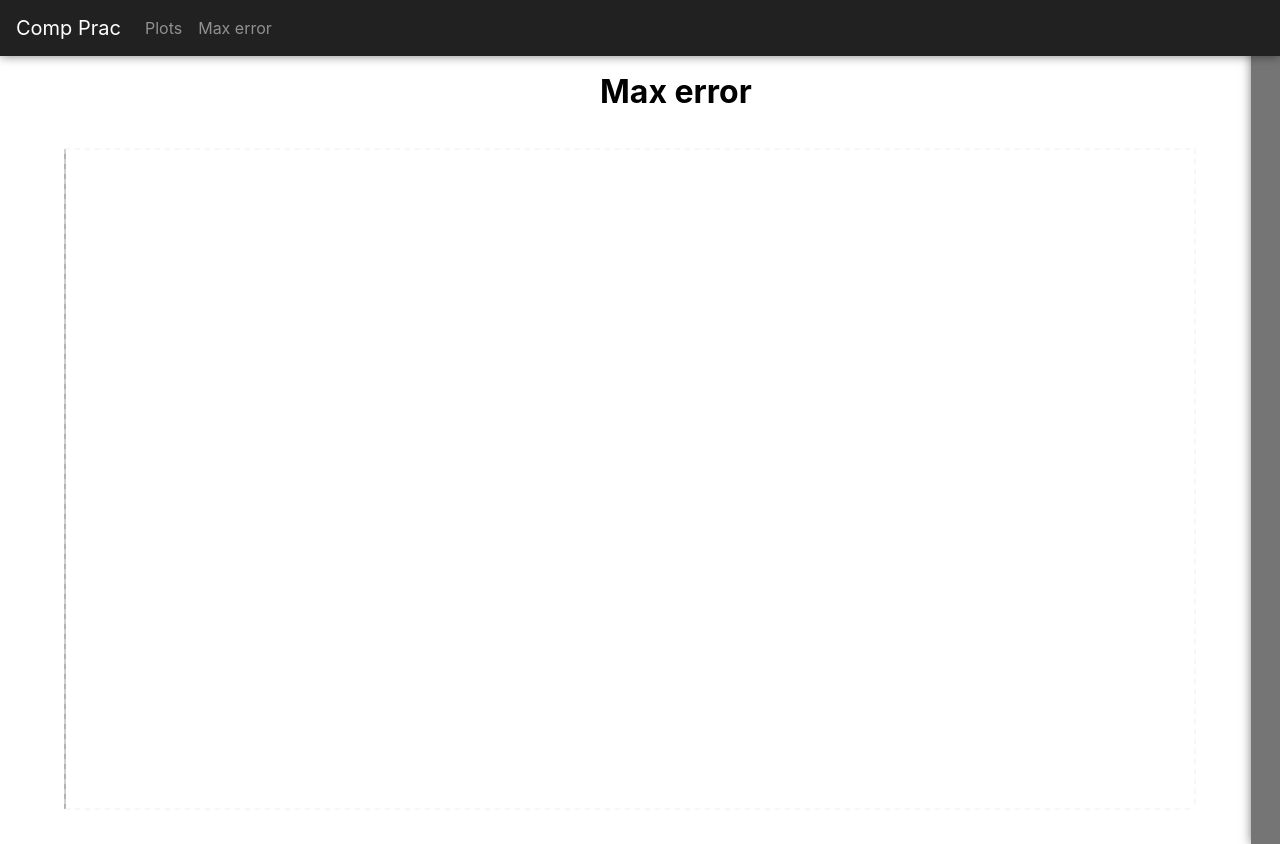
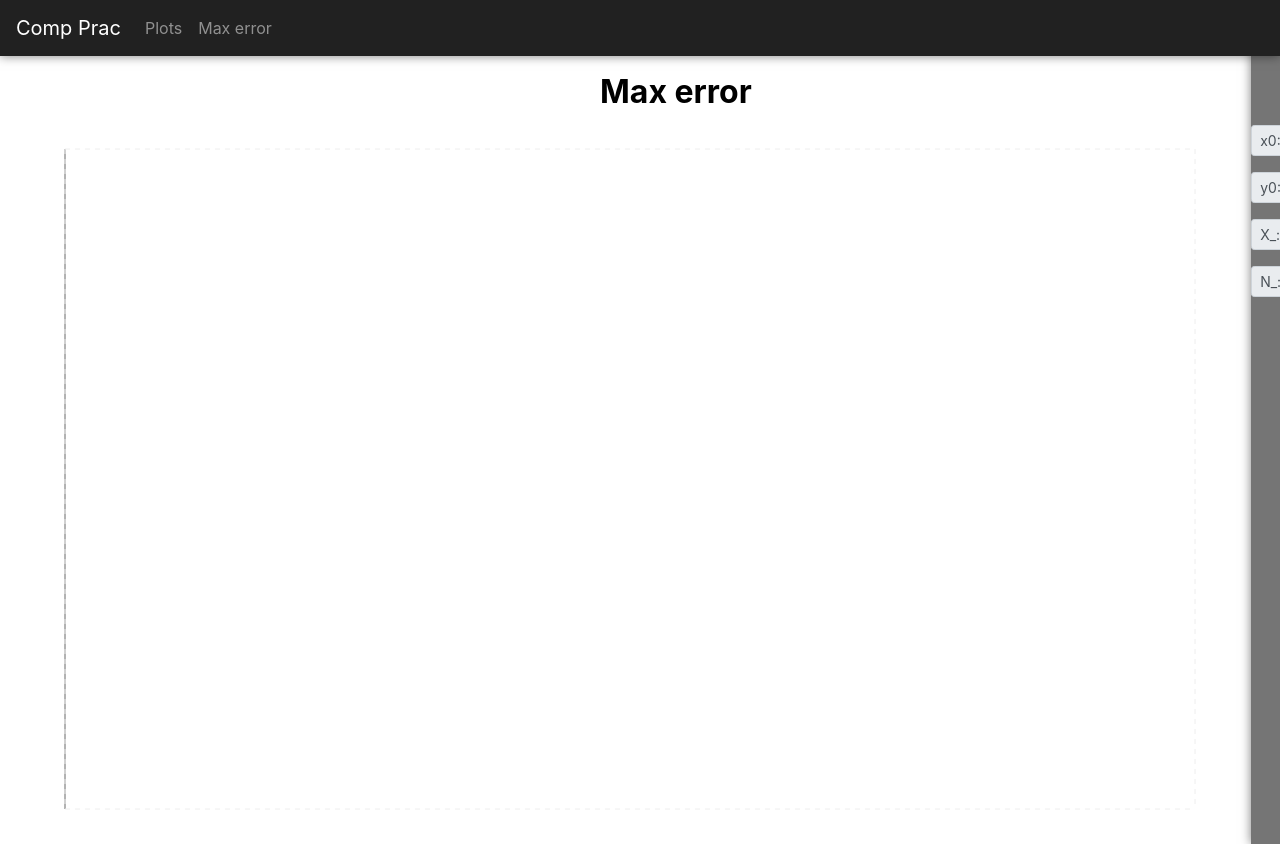
Before and after one commit to k05m0navt/computational-practicum, a React (Create React App) app: page /max_error in a window 1280 px wide. Shown: the top 844 px of the page. Built offline with nearby package versions, Linux system fonts and the light colour scheme.

Commit message:
add inputs to initial values in SideBar

```diff
--- /dev/null
+++ b/src/atoms/InputWithHeader.js
@@ -0,0 +1,24 @@
+import React from "react";
+import "../styles/InputWithHeader/styles.css";
+
+function InputWithHeader(props) {
+    return (
+        <div class="input-group input-group-sm mb-3">
+            <div class="input-group-prepend">
+                <span class="input-group-text" id="inputGroup-sizing-sm">
+                    {props.title}
+                </span>
+            </div>
+            <input
+                class="form-control"
+                aria-label={props.title}
+                aria-describedby="inputGroup-sizing-sm"
+                type="text"
+                value={props.value}
+                onChange={(val) => props.setValue(val.target.value)}
+            />
+        </div>
+    );
+}
+
+export default InputWithHeader;
--- a/src/atoms/index.js
+++ b/src/atoms/index.js
@@ -1,3 +1,4 @@
 import ButtonForRoute from "./ButtonForRoute";
+import InputWithHeader from './InputWithHeader';
 
-export { ButtonForRoute };
+export { ButtonForRoute, InputWithHeader };
--- a/src/molecules/NavBar.js
+++ b/src/molecules/NavBar.js
@@ -1,6 +1,6 @@
 import React from "react";
 import { Navbar, Nav } from "react-bootstrap";
-import '../styles/NavBar/styles.css';
+import "../styles/NavBar/styles.css";
 
 function NavBar(props) {
     return (
@@ -8,7 +8,7 @@ function NavBar(props) {
             <Navbar
                 collapseOnSelect
                 expand="lg"
-                className='color_nav'
+                className="color_nav"
                 variant="dark"
                 fixed="top"
             >
--- a/src/molecules/SideBar.js
+++ b/src/molecules/SideBar.js
@@ -1,10 +1,15 @@
-import React from 'react';
-import '../styles/SideBar/styles.css';
+import React from "react";
+import { InputWithHeader } from "../atoms";
+import "../styles/SideBar/styles.css";
 
 function SideBar(props) {
-    return(
-        <div className='side_bar'>
+    return (
+        <div className="side_bar">
             <h2>{props.title}</h2>
+            <InputWithHeader title="x0:" value={props.x0} setValue={props.setX0} />
+            <InputWithHeader title="y0:" value={props.y0} setValue={props.setY0} />
+            <InputWithHeader title="X_:" value={props.X} setValue={props.setX} />
+            <InputWithHeader title="N_:" value={props.N} setValue={props.setN} />
         </div>
     );
 }
--- a/src/pages/ErrorPage/ErrorPage.js
+++ b/src/pages/ErrorPage/ErrorPage.js
@@ -15,7 +15,7 @@ function ErrorPage() {
                 logo="Comp Prac"
                 homeLink="/plots"
                 homeText="Plots"
-                errorLink="#max_error"
+                errorLink="/max_error"
                 errorText="Max error"
             />
             <div className="error_content">
--- a/src/pages/HomePage/HomePage.js
+++ b/src/pages/HomePage/HomePage.js
@@ -13,7 +13,7 @@ function HomePage(props) {
         <div className="home_page">
             <NavBar
                 logo="Comp Prac"
-                homeLink="#home"
+                homeLink="/plots"
                 homeText="Plots"
                 errorLink="/max_error"
                 errorText="Max error"
--- /dev/null
+++ b/src/styles/InputWithHeader/styles.css
@@ -0,0 +1,4 @@
+.input_header {
+    display: flex;
+    flex-direction: row;
+}
--- a/src/styles/NavBar/styles.css
+++ b/src/styles/NavBar/styles.css
@@ -1,4 +1,8 @@
 .color_nav {
     background-color: #212121;
-    box-shadow: 0 0 10px rgba(0,0,0,0.5);
+    box-shadow: 0 0 10px rgba(0, 0, 0, 0.5);
 }
+
+.underline {
+    border-bottom-width: 2px;
+}
```
